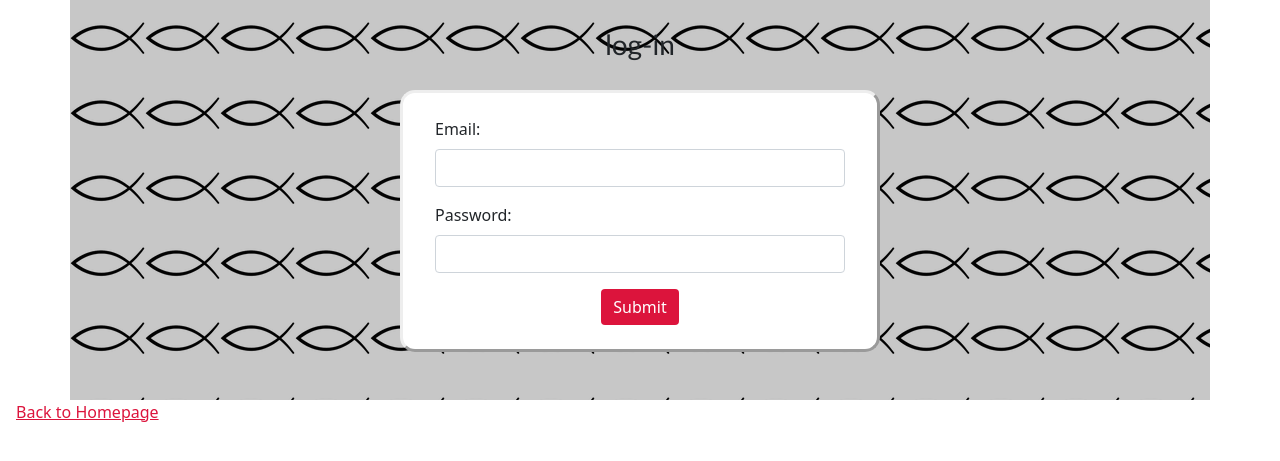
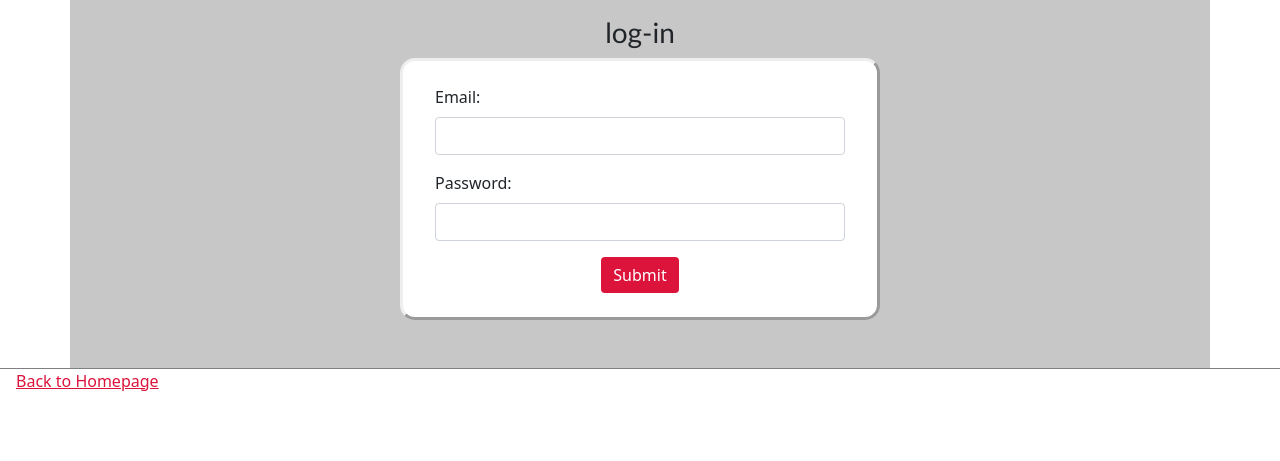
Before and after one commit to chjudge/COMP-442-Project, a Flask app: page /login/ in a window 1280 px wide. Shown: the top 461 px of the page. Run offline with Flask 2, Linux system fonts and the light colour scheme; parts of the project's set-up code (start-up, migrations or seed data) failed here and were passed over.

Commit message:
changed the css back to more readable

```diff
--- a/Templates/welcome.html
+++ b/Templates/welcome.html
@@ -21,6 +21,7 @@
 
   <!-- Custom CSS styles -->
   <link rel="stylesheet" href="/static/styles/welcome.css">
+  <link rel="stylesheet" href="/static/styles/stylesheet.css">
 </head>
 
 <body>
--- a/static/styles/stylesheet.css
+++ b/static/styles/stylesheet.css
@@ -2,34 +2,28 @@
 main {
     margin: auto;
     background-color: rgb(199, 199, 199);
-    background-image: url("/static/images/logo.png");
     padding-bottom: 3em;
+    padding-top: 1em;
 }
 
 
 #back {
-    position:relative;
     color: crimson;
     margin: 1em;
 }
 
 h1, h3 {
-    padding: 1em;
-    padding-bottom: 1em;
-    margin: auto;
     font-family: 'Gill Sans', 'Gill Sans MT', Calibri, 'Trebuchet MS', sans-serif;
     text-align: center;
 }
 
 .col-lg-2 {
-    position: relative;
     border: black thick;
     border-radius: 30px;
     background-color: white;
 }
 
 .row {
-    position: inherit;
     margin-top: 10px;
     margin-bottom: 10px;
 }
@@ -53,3 +47,19 @@ button {
     background-color: crimson !important;
     border: crimson !important;
 }
+
+footer{
+    border-top:  gray thin solid;
+}
+
+/* .message {
+    background-color: crimson;
+    margin:auto;
+    margin-bottom: 2em;
+    margin-top:2em;
+    width: 70%;
+    padding-bottom: .5em;
+    padding-top: .5em;
+    max-width: 30em;
+    text-align: center;
+} */
--- a/static/styles/welcome.css
+++ b/static/styles/welcome.css
@@ -1,7 +1,3 @@
-body {
-    background-color: rgb(255, 255, 235);
-}
-
 .navbar {
     background-color: rgb(255, 255, 255);
 }
```
Also changed, not shown: Templates/profile.html (+2 -7 lines).
